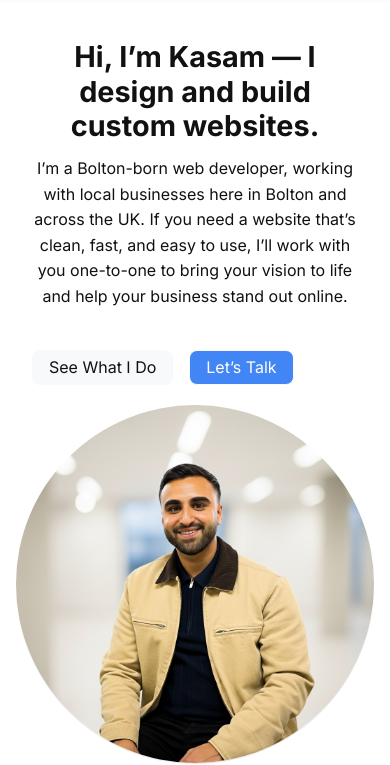
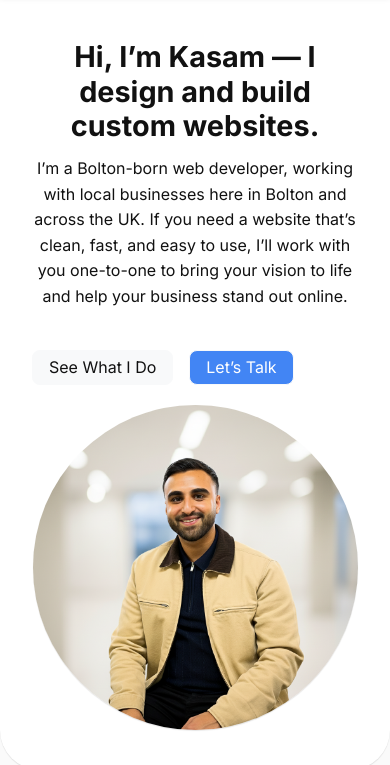
Before and after one commit to kkhan2023/personal-website, a plain HTML site: page index.html in a window 390 px wide. Shown: the part 98-863 px from the top of the page. Drawn offline with Linux system fonts and the light colour scheme.

Commit message:
resized images on 768px breakpoint

```diff
--- a/styles.css
+++ b/styles.css
@@ -451,3 +451,10 @@ footer {
   grid-area: footer;
   border: 1px solid black;
 }
+
+@media (max-width: 768px) {
+  .main-hero-image img,
+  .about-image img {
+    max-width: 325px;
+  }
+}
```
